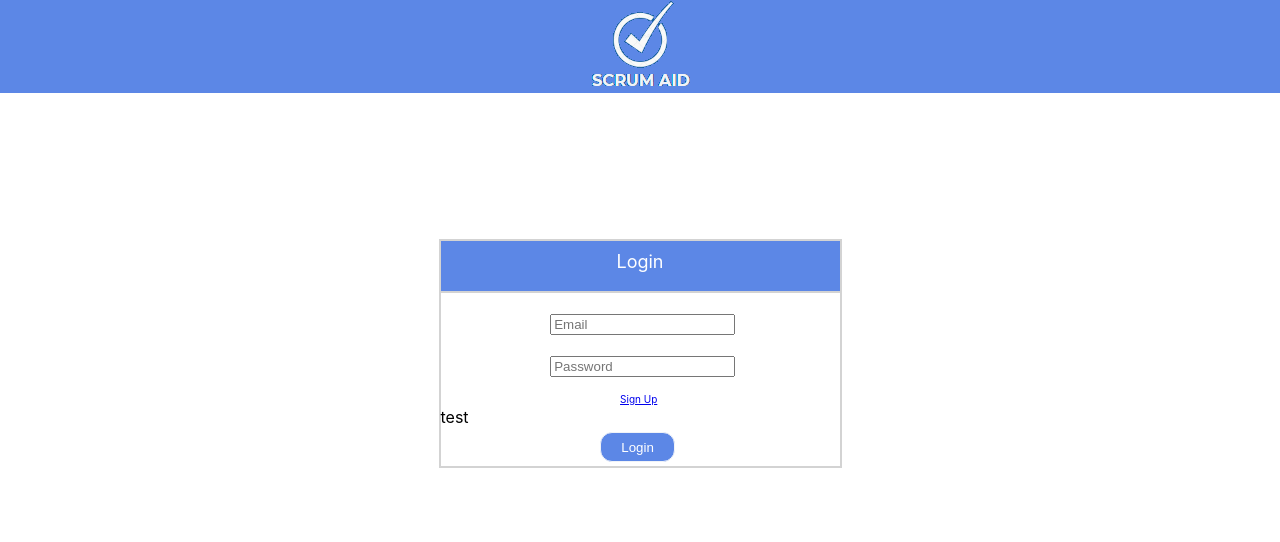
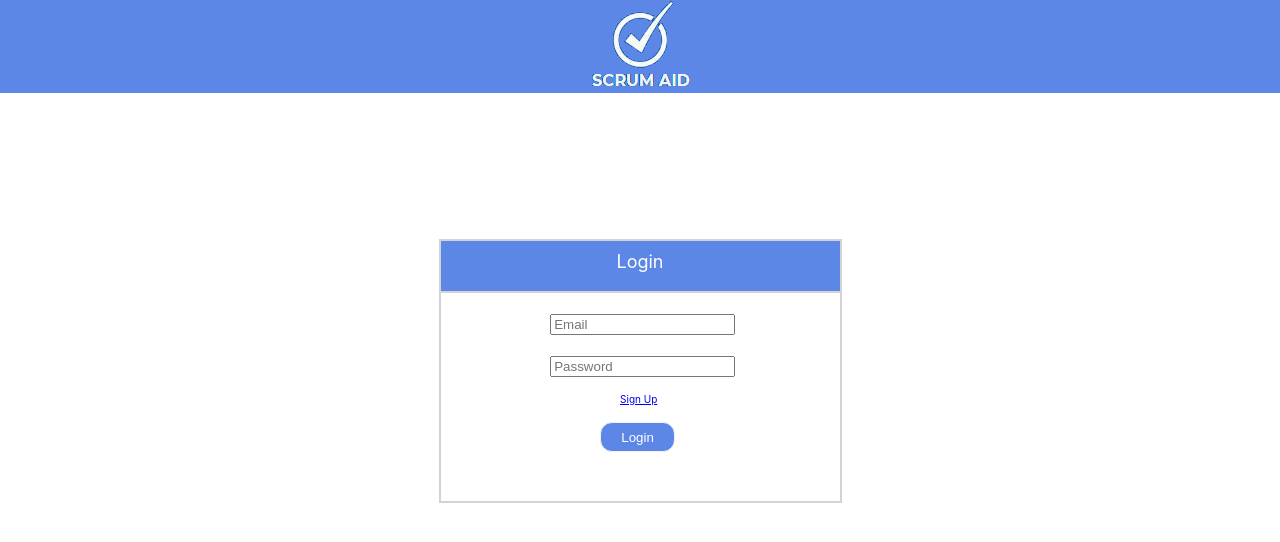
Before and after one commit to MohammadMari/scrum-boards, a React (Create React App) app: page / in a window 1280 px wide. Shown: the top 542 px of the page. Built offline with nearby package versions, Linux system fonts and the light colour scheme; no server answers.

Commit message:
fixed error when user has no board, added working login errors.

```diff
--- a/src/components/Boards.js
+++ b/src/components/Boards.js
@@ -3,18 +3,6 @@ import { DragDropContext } from 'react-beautiful-dnd';
 import { useList } from 'react-firebase-hooks/database';
 import { scrum_db } from '../Database';
 import './Boards.css'
-
-const Column = ({ taskList, name, type }) => {
-    return (
-        <div className='taskContainer'>
-            <div className='taskHeader'>
-                {name}
-            </div>
-            <ul className='taskList'>{taskList.filter((v) => { return v.type === type }).map(task => { return task.render() })} </ul>
-        </div>
-    );
-}
-
 
 class tableTile {
     constructor(key, val) {
@@ -37,38 +25,31 @@ class tableTile {
     };
 };
 
-
-
 function Boards(props) {
-
-
     const [snapshot, loading, error] = useList(scrum_db.getReference('tables'));
     const user = props.user;
 
-    const url = window.location.href;
-    const lastSegment = url.split("/").pop();
-
-
-
+    // add popup stuff to this
     const createTable = () => {
         scrum_db.createTable(user.uid, "test_board");
     };
 
     if (snapshot) {
-        console.log(snapshot);
-        var tables = snapshot.map((v) => { return new tableTile(v.key, v.val(), props) }).filter(v => { return user.tables.includes(v.id) });
-        tables = [...new Map(tables.map(v => [v.id, v])).values()];
+        var tables = []; // empty array
+        if (user.tables) // check if user has any boards so we don't get an error
+        {
+            tables = snapshot.map((v) => { return new tableTile(v.key, v.val(), props) }).filter(v => { return user.tables.includes(v.id) }); // if user has any boards, load them up
+            tables = [...new Map(tables.map(v => [v.id, v])).values()];
+        }
 
+        // return a list of their boards.
         return (
-            // <DragDropContext onDragEnd={onDragEnd}>
             <div>
-
                 <div>
-                    <ul className='taskList'>{tables.map(table => { return table.render() })} </ul>
+                    <ul className='taskList'>{tables.length ? tables.map(table => { return table.render() }) : "No Boards"} </ul>
                     <button onClick={createTable}> hi </button>
                 </div>
             </div>
-            // </DragDropContext>
         );
     }
 }
--- a/src/components/Login.css
+++ b/src/components/Login.css
@@ -41,7 +41,7 @@
     margin:auto;
     border: 2px solid lightgray;
     margin-top: -1px;
-    height: 225px;
+    height: 260px;
     width: 399px;
 }
 
@@ -65,3 +65,10 @@ body {
     align-self: center;
     align-items: center;
 }
+
+.error {
+    align-items: center;
+    align-self: center;
+    margin: 10px;
+    padding-left: 40px;
+}
--- a/src/components/Login.js
+++ b/src/components/Login.js
@@ -4,10 +4,10 @@ import { scrum_auth } from '../Database'
 import { useState } from 'react';
 
 function Login() {
-    let errorState = "test";
-
     const [user, loading, error] = useAuthState(scrum_auth);
     const [email, setEmail] = useState('');
+    const [errorMessage, setErrorMessage] = useState('');
+
         const [password, setPassword] = useState('');
         const [
             signInWithEmailAndPassword,
@@ -30,19 +30,11 @@ function Login() {
                 <p>Loading...</p>
             </div>
         );
-    } else if (error) {
-        return (
-            <div>
-                <p>Error: {error.message}</p>
-            </div>
-        );
+    } else if (error && !errorMessage.length) {
+        setErrorMessage("wa");
     } else {
-        if (error_signin) {
-            return (
-                <div>
-                    <p>Error: {error.message}</p>
-                </div>
-            );
+        if (error_signin && !errorMessage.length) {
+            setErrorMessage("Please enter correct email or password!");
         } if (user_signin) {
             return (
                 <div>
@@ -62,8 +54,8 @@ function Login() {
                 signInWithEmailAndPassword(email, password);
             }
             else {
-                let errorState = "please enter valid password and email";
-                console.log("here");
+                var errorElement = document.getElementById('error');
+                errorElement.innerHTML = "Please enter valid username and password";
             }
         }
 
@@ -85,7 +77,7 @@ function Login() {
                     <a href='/Registration' className='smallText'> Sign Up</a>
                     <br />
 
-                    <div className='error'>{errorState}</div>
+                    <div className='error'> {errorMessage}</div>
                     <button className='loginButton' type='button' onClick={() => signIn(email, password)}>
                         Login
                     </button>
```
